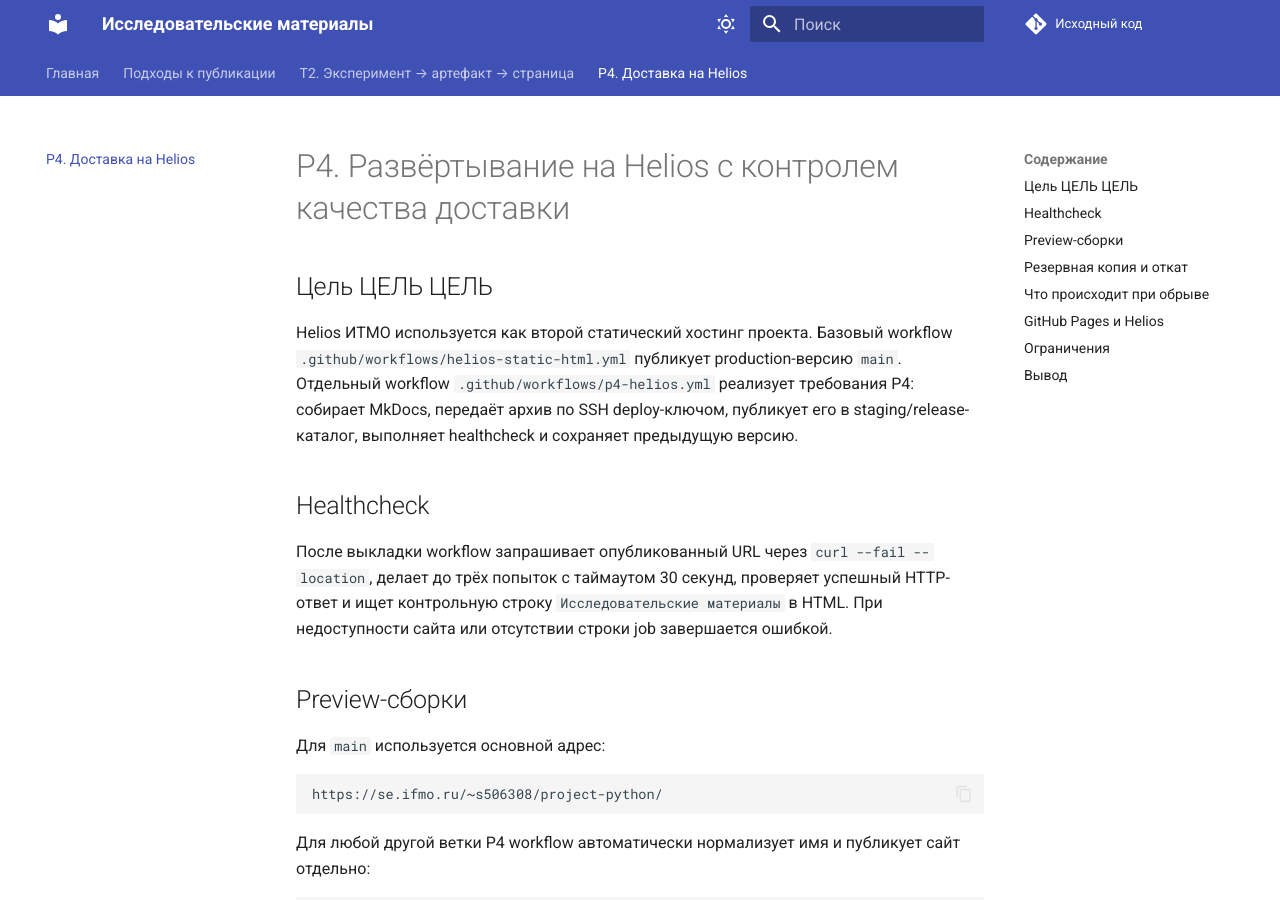
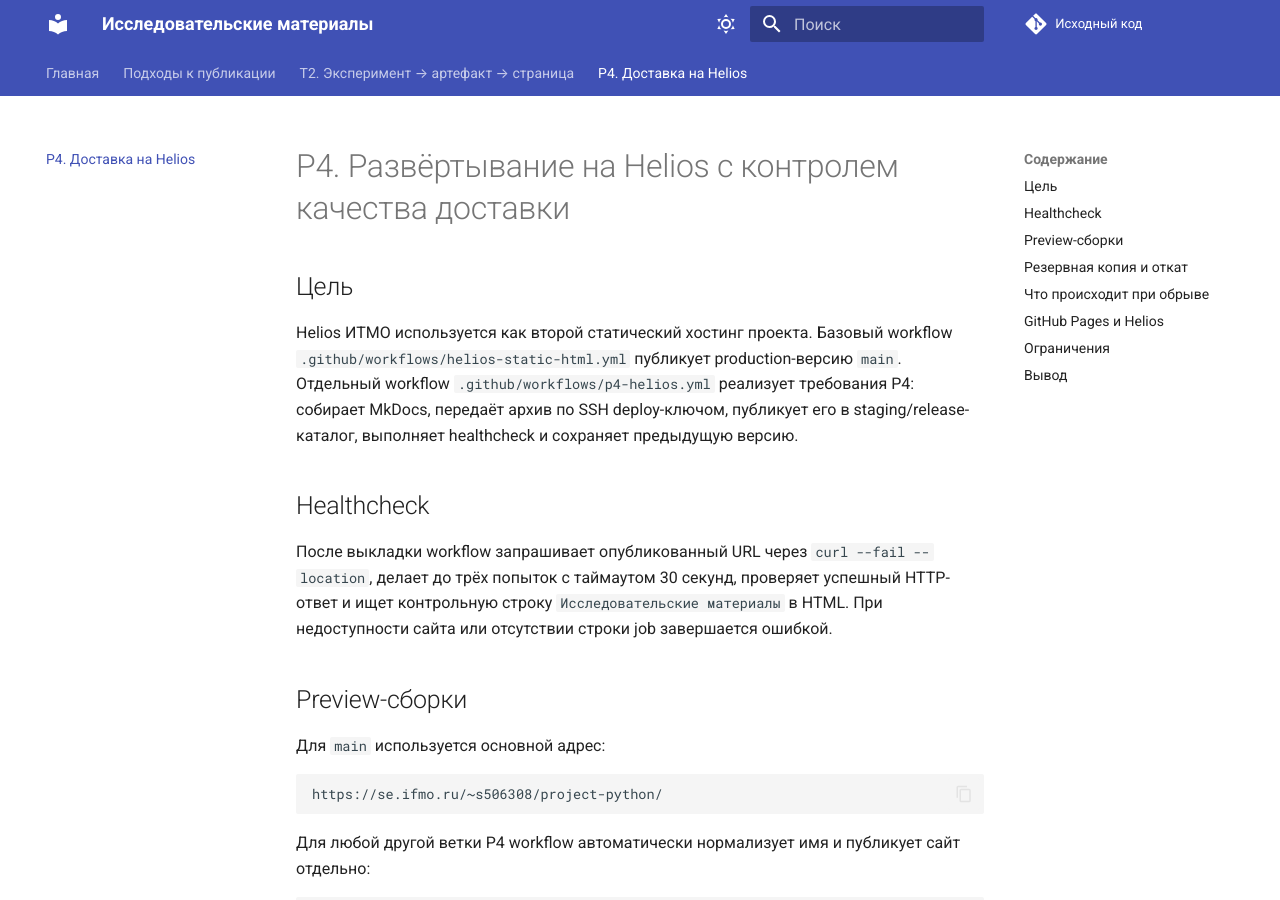
Before and after one commit to L1oneSs/project-python, an MkDocs documentation site: the page built from docs/p4.md, in a window 1280 px wide and 900 px high. Built offline with MkDocs 1.6.1 and Material for MkDocs 9.7.7, drawn with Linux system fonts in a browser that asks for light colours; comment, search, counter and statistics services are not loaded.

Commit message:
Demo preview version

```diff
--- a/docs/p4.md
+++ b/docs/p4.md
@@ -1,6 +1,6 @@
 # P4. Развёртывание на Helios с контролем качества доставки
 
-## Цель ЦЕЛЬ ЦЕЛЬ
+## Цель
 
 Helios ИТМО используется как второй статический хостинг проекта. Базовый workflow `.github/workflows/helios-static-html.yml` публикует production-версию `main`. Отдельный workflow `.github/workflows/p4-helios.yml` реализует требования P4: собирает MkDocs, передаёт архив по SSH deploy-ключом, публикует его в staging/release-каталог, выполняет healthcheck и сохраняет предыдущую версию.
 
```
